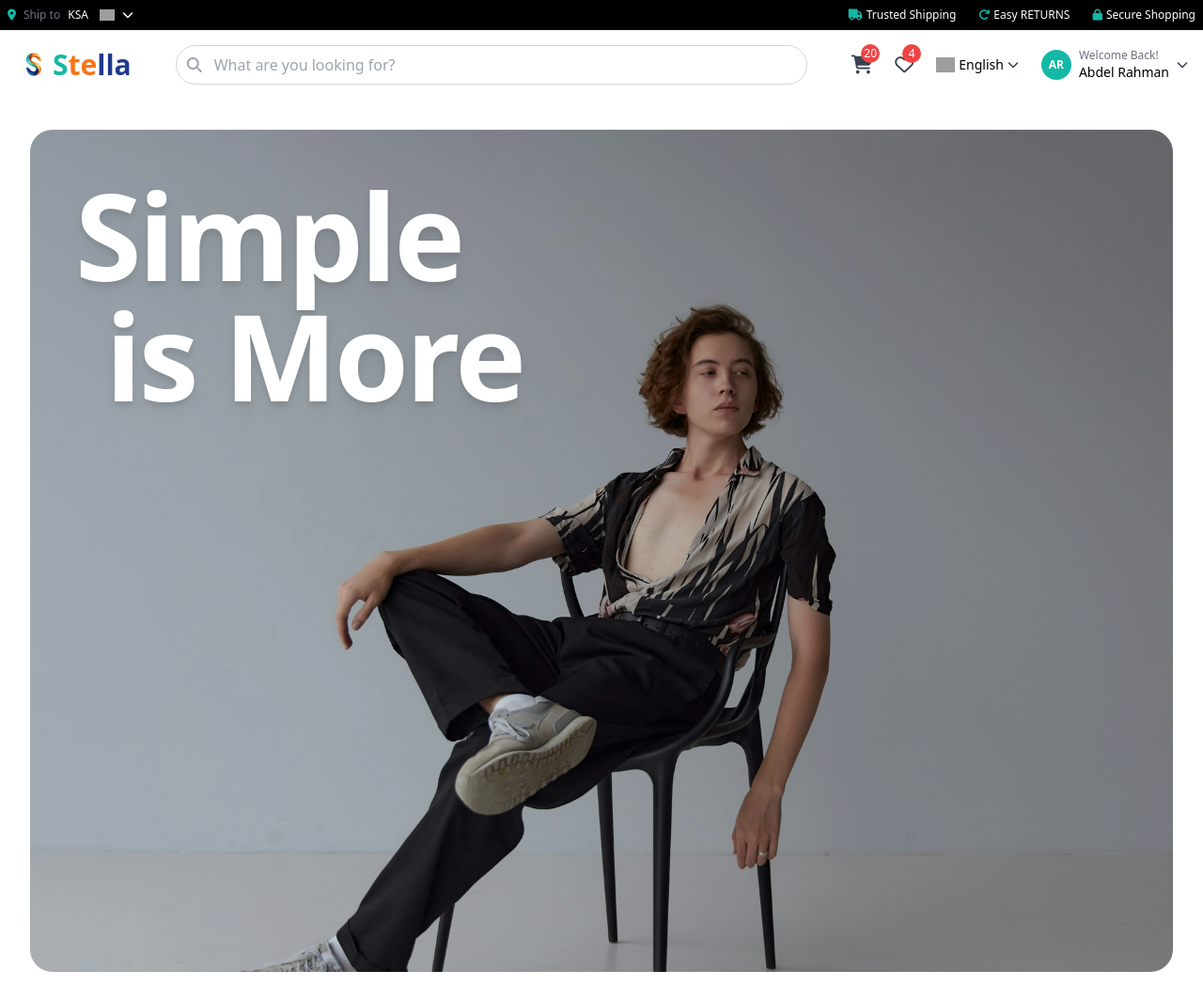
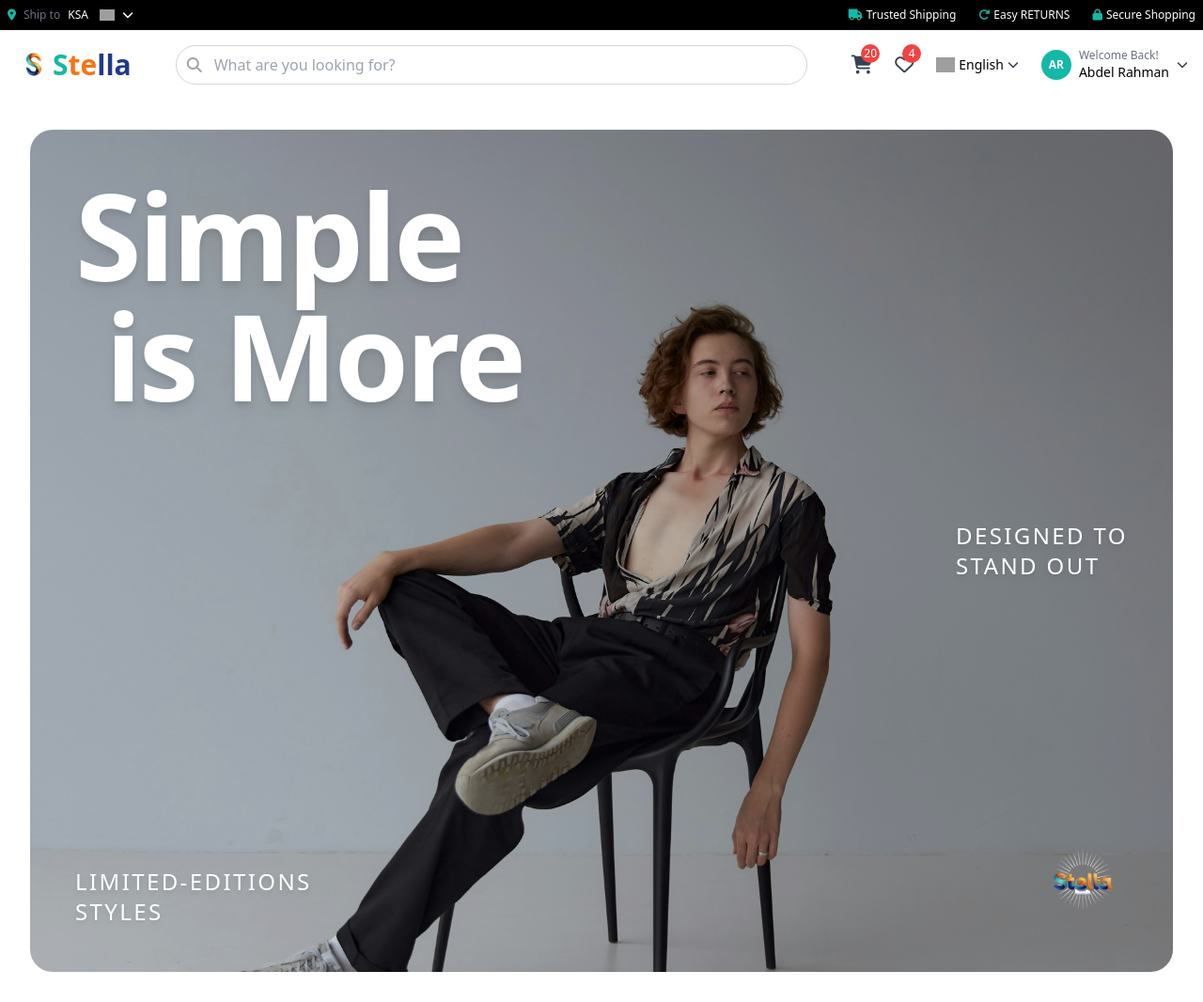
Before and after one commit to RansikaSeniya/Project-Stella, a plain HTML site: page index.html in a window 1280 px wide. Shown: the whole page at 94% size. Drawn offline with nearby package versions, Linux system fonts and the light colour scheme; grey boxes are pictures that could not be loaded.

Commit message:
other p classes & logo 2

```diff
--- a/index.html
+++ b/index.html
@@ -117,3 +117,28 @@
                         <span class="pl-4 md:pl-8">is More</span>
                     </h1>
                 </div>
+
+                <!-- DESIGNED TO STAND OUT - Middle Right -->
+                <div class="absolute top-1/2 right-8 md:right-12 transform -translate-y-1/2">
+                    <p class="text-lg md:text-xl lg:text-2xl text-white font-light tracking-[0.1em] uppercase drop-shadow-md">
+                        DESIGNED TO<br> STAND OUT
+                    </p>
+                </div>
+
+                <!-- LIMITED-EDITIONS STYLES - Bottom Left -->
+                <div class="absolute bottom-8 left-8 md:bottom-12 md:left-12">
+                    <p class="text-lg md:text-xl lg:text-2xl text-white font-light tracking-[0.1em] uppercase drop-shadow-md">
+                        LIMITED-EDITIONS<br> STYLES
+                    </p>
+                </div>
+
+                <!-- Logo 2 - Bottom Right -->
+                <div class="absolute bottom-8 right-8 md:bottom-12 md:right-12">
+                    <img src="assests/logo-2.png" alt="Stella Logo 2" class="h-16 md:h-20 lg:h-24 w-auto">
+                </div>
+            </div>
+
+            </main>
+    </header>
+</body>
+</html>
```
